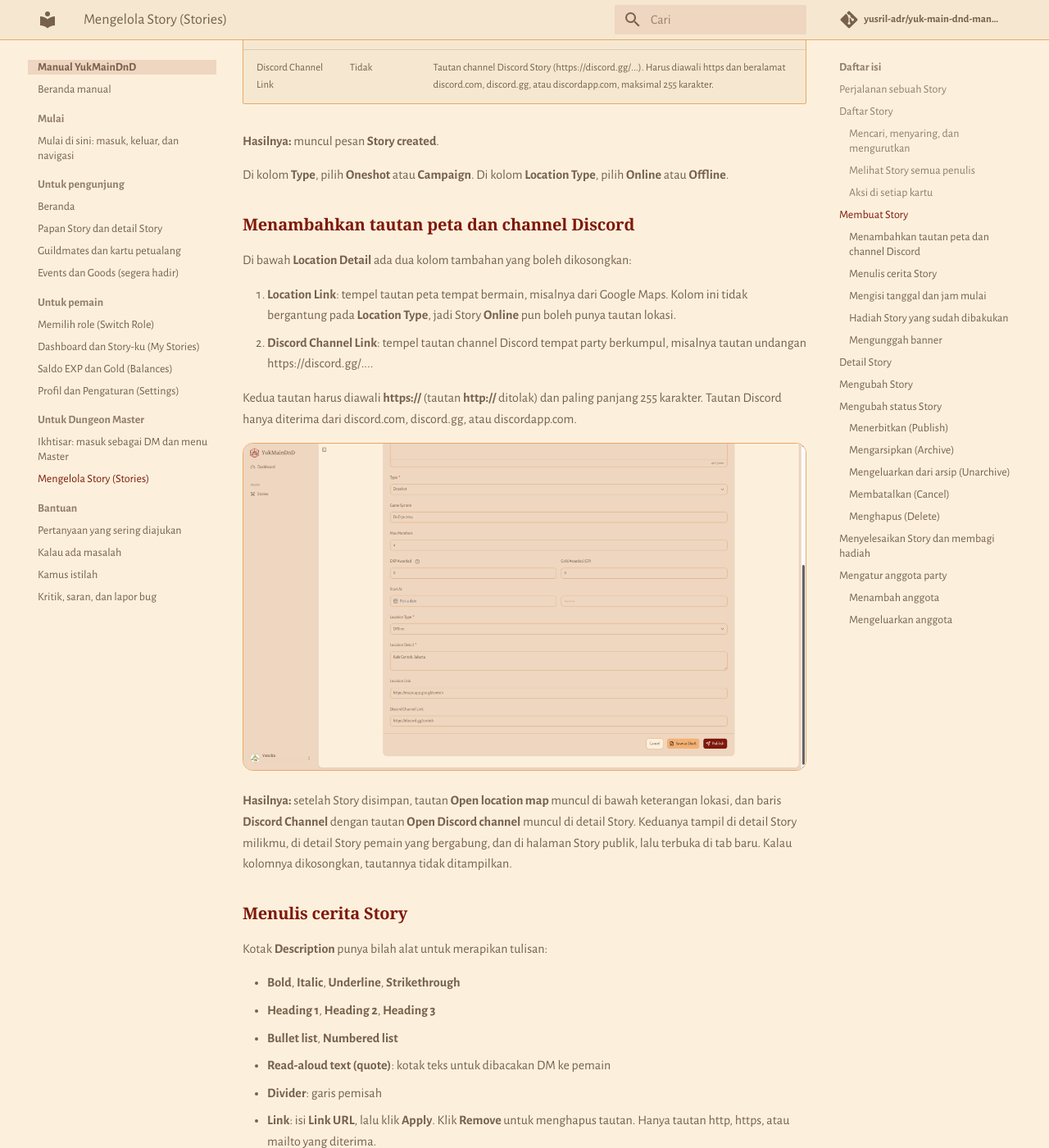
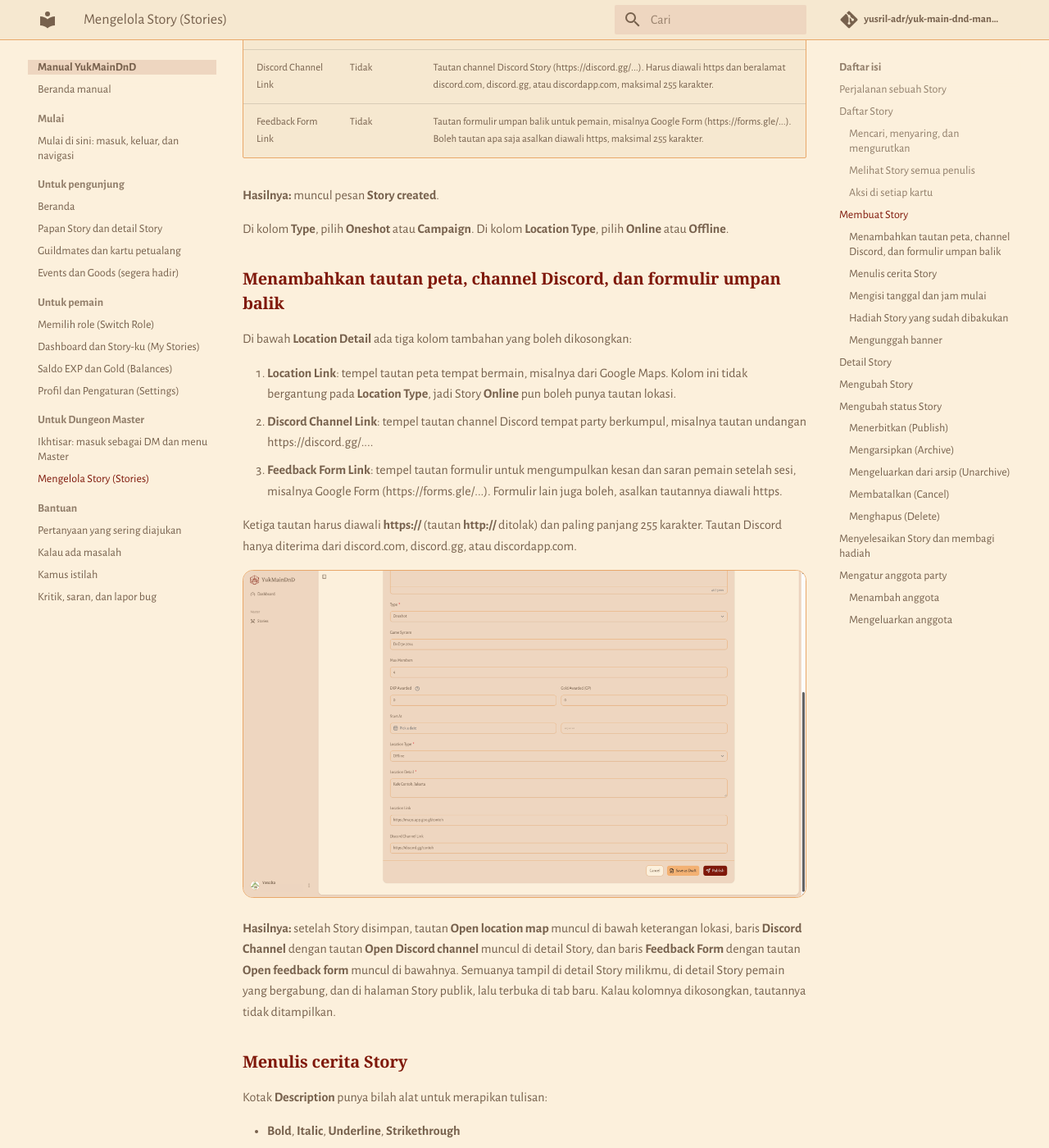
Before and after one commit to yusril-adr/yuk-main-dnd-manual, an MkDocs documentation site: the page built from docs/dungeon-master/story.md, in a window 1280 px wide and 1400 px high, scrolled down 4756 px. Shown: the whole window at 82% size. Built offline with MkDocs 1.6.1 and Material for MkDocs 9.7.7, drawn with Linux system fonts in a browser that asks for light colours; some web fonts are replaced; comment, search, counter and statistics services are not loaded; some of the changed text lies outside the part shown.

Commit message:
Document optional story Feedback Form Link (app #83, API #29)

```diff
--- a/docs/dungeon-master/story.md
+++ b/docs/dungeon-master/story.md
@@ -99,23 +99,25 @@ Klik **Cancel** untuk kembali tanpa menyimpan.
 | Location Detail | Ya | Misalnya tautan Discord atau alamat tempat |
 | Location Link | Tidak | Tautan peta lokasi, misalnya Google Maps (https://maps.app.goo.gl/...). Harus diawali https, maksimal 255 karakter. Boleh diisi untuk Story **Online** maupun **Offline**. |
 | Discord Channel Link | Tidak | Tautan channel Discord Story (https://discord.gg/...). Harus diawali https dan beralamat discord.com, discord.gg, atau discordapp.com, maksimal 255 karakter. |
+| Feedback Form Link | Tidak | Tautan formulir umpan balik untuk pemain, misalnya Google Form (https://forms.gle/...). Boleh tautan apa saja asalkan diawali https, maksimal 255 karakter. |
 
 **Hasilnya:** muncul pesan **Story created**.
 
 Di kolom **Type**, pilih **Oneshot** atau **Campaign**. Di kolom **Location Type**, pilih **Online** atau **Offline**.
 
-### Menambahkan tautan peta dan channel Discord
+### Menambahkan tautan peta, channel Discord, dan formulir umpan balik
 
-Di bawah **Location Detail** ada dua kolom tambahan yang boleh dikosongkan:
+Di bawah **Location Detail** ada tiga kolom tambahan yang boleh dikosongkan:
 
 1. **Location Link**: tempel tautan peta tempat bermain, misalnya dari Google Maps. Kolom ini tidak bergantung pada **Location Type**, jadi Story **Online** pun boleh punya tautan lokasi.
 2. **Discord Channel Link**: tempel tautan channel Discord tempat party berkumpul, misalnya tautan undangan https://discord.gg/....
+3. **Feedback Form Link**: tempel tautan formulir untuk mengumpulkan kesan dan saran pemain setelah sesi, misalnya Google Form (https://forms.gle/...). Formulir lain juga boleh, asalkan tautannya diawali https.
 
-Kedua tautan harus diawali **https://** (tautan **http://** ditolak) dan paling panjang 255 karakter. Tautan Discord hanya diterima dari discord.com, discord.gg, atau discordapp.com.
+Ketiga tautan harus diawali **https://** (tautan **http://** ditolak) dan paling panjang 255 karakter. Tautan Discord hanya diterima dari discord.com, discord.gg, atau discordapp.com.
 
 ![Bagian lokasi di form Create Story: Location Type, Location Detail, Location Link, dan Discord Channel Link yang sudah terisi, dengan tombol Cancel, Save as Draft, dan Publish](../images/dm-stories-create-links.png)
 
-**Hasilnya:** setelah Story disimpan, tautan **Open location map** muncul di bawah keterangan lokasi, dan baris **Discord Channel** dengan tautan **Open Discord channel** muncul di detail Story. Keduanya tampil di detail Story milikmu, di detail Story pemain yang bergabung, dan di halaman Story publik, lalu terbuka di tab baru. Kalau kolomnya dikosongkan, tautannya tidak ditampilkan.
+**Hasilnya:** setelah Story disimpan, tautan **Open location map** muncul di bawah keterangan lokasi, baris **Discord Channel** dengan tautan **Open Discord channel** muncul di detail Story, dan baris **Feedback Form** dengan tautan **Open feedback form** muncul di bawahnya. Semuanya tampil di detail Story milikmu, di detail Story pemain yang bergabung, dan di halaman Story publik, lalu terbuka di tab baru. Kalau kolomnya dikosongkan, tautannya tidak ditampilkan.
 
 ### Menulis cerita Story
 
@@ -162,7 +164,7 @@ Kamu sendiri mendapat 1 **DM EXP** secara otomatis saat Story selesai. Lihat [Me
 
 Pesan kesalahan banner: **Banner must be a JPG, PNG, or WebP image** atau **Banner must be 5 MB or smaller**.
 
-Pesan kesalahan form lainnya: **Title is required**, **Title must be at most 150 characters**, **Title must contain at least one letter or number**, **Description must be at most 5000 characters**, **Type is required**, **Game system must be at most 100 characters**, **Max members must be a whole number of at least 1**, **Location type is required**, **Location detail is required**, **Location link must be an https link**, **Location link must be at most 255 characters**, **Discord channel link must be an https link on discord.com, discord.gg or discordapp.com**, **Discord channel link must be at most 255 characters**.
+Pesan kesalahan form lainnya: **Title is required**, **Title must be at most 150 characters**, **Title must contain at least one letter or number**, **Description must be at most 5000 characters**, **Type is required**, **Game system must be at most 100 characters**, **Max members must be a whole number of at least 1**, **Location type is required**, **Location detail is required**, **Location link must be an https link**, **Location link must be at most 255 characters**, **Discord channel link must be an https link on discord.com, discord.gg or discordapp.com**, **Discord channel link must be at most 255 characters**, **Feedback form link must be an https link**, **Feedback form link must be at most 255 characters**.
 
 ## Detail Story
 
@@ -174,7 +176,7 @@ Halaman **Story Detail** berisi:
 
 - Sampul: gambar, judul, status, jenis, dan alamat pendek Story (misalnya "/bathroom-of-tragedy"). Kalau Story berstatus **Published** atau **Completed**, alamat pendek itu bisa diklik (ada ikon panah kecil di sebelahnya) dan membuka halaman Story publiknya di tab baru, persis seperti yang dilihat pengunjung. Untuk Story **Draft**, **Archived**, dan **Cancelled**, alamat pendek hanya berupa teks biasa karena Story itu memang belum atau tidak lagi tampil di halaman publik.
 - **Story Details**: cerita Story (atau **No description has been written for this story yet.**), dengan tombol salin untuk Discord.
-- **Adventure Info**: **Game System**, **Party Size**, **Rewards**, **Starts**, dan lokasi. Kalau Story punya tautan peta, di bawah lokasi ada tautan **Open location map**. Kalau Story punya tautan Discord, ada baris **Discord Channel** (berlogo Discord) dengan tautan **Open Discord channel**. Kedua tautan terbuka di tab baru.
+- **Adventure Info**: **Game System**, **Party Size**, **Rewards**, **Starts**, dan lokasi. Kalau Story punya tautan peta, di bawah lokasi ada tautan **Open location map**. Kalau Story punya tautan Discord, ada baris **Discord Channel** (berlogo Discord) dengan tautan **Open Discord channel**. Kalau Story punya tautan formulir umpan balik, ada baris **Feedback Form** dengan tautan **Open feedback form**. Semua tautan ini terbuka di tab baru.
 - **Chronicle**: siapa yang menulis dan kapan dibuat serta terakhir diubah.
 - **Party**: anggota party (atau **No adventurers have joined this party yet.**).
 
@@ -188,7 +190,7 @@ Isinya sama dengan [detail Story di Board](../pemain/dashboard.md#detail-story-d
 
 1. Di detail Story, klik **Edit** (atau pilih **Edit** dari ikon titik tiga di kartu).
 2. Halaman **Edit Story** terbuka dengan isian yang sudah terisi data Story-mu. Kolomnya sama dengan form membuat Story. Ubah yang perlu.
-   - Untuk menghapus tautan peta atau Discord, kosongkan kolom **Location Link** atau **Discord Channel Link**. Setelah disimpan, tautannya hilang dari detail Story.
+   - Untuk menghapus tautan peta, Discord, atau formulir umpan balik, kosongkan kolom **Location Link**, **Discord Channel Link**, atau **Feedback Form Link**. Setelah disimpan, tautannya hilang dari detail Story.
    - Kolom **EXP Awarded** dan **Gold Awarded (GP)** terkunci dan selalu menunjukkan 1 dan 0. Menyimpan perubahan tidak mengubah hadiah yang sudah tercatat di Story itu, jadi Story lama yang dulu diberi hadiah lain tetap memakai hadiah lamanya. Lihat [Hadiah Story yang sudah dibakukan](#hadiah-story-yang-sudah-dibakukan).
 3. Klik **Save**.
 
```
Also changed, not shown: docs/faq.md (+5 -1 lines), docs/glossary.md (+1 -0 lines), docs/pemain/dashboard.md (+2 -1 lines), docs/pengunjung/quest.md (+1 -0 lines), docs/troubleshooting.md (+3 -1 lines).
